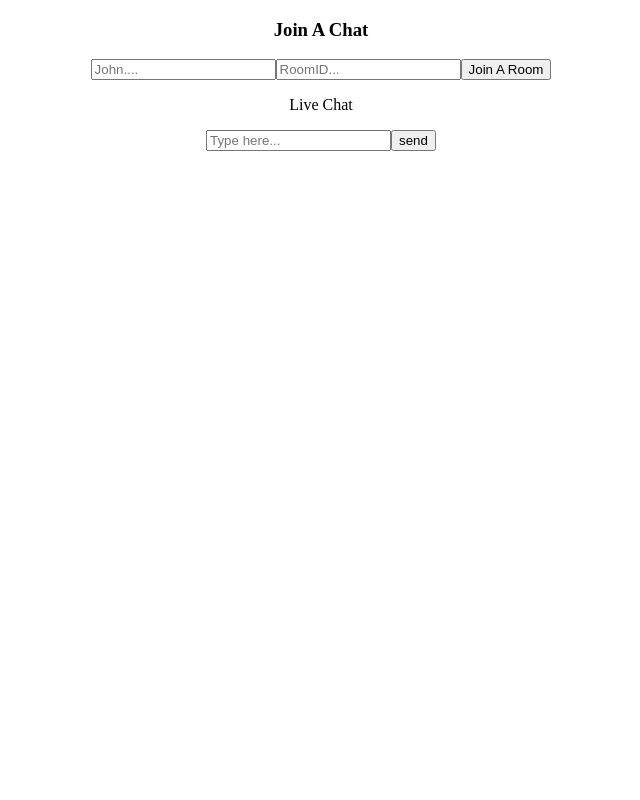
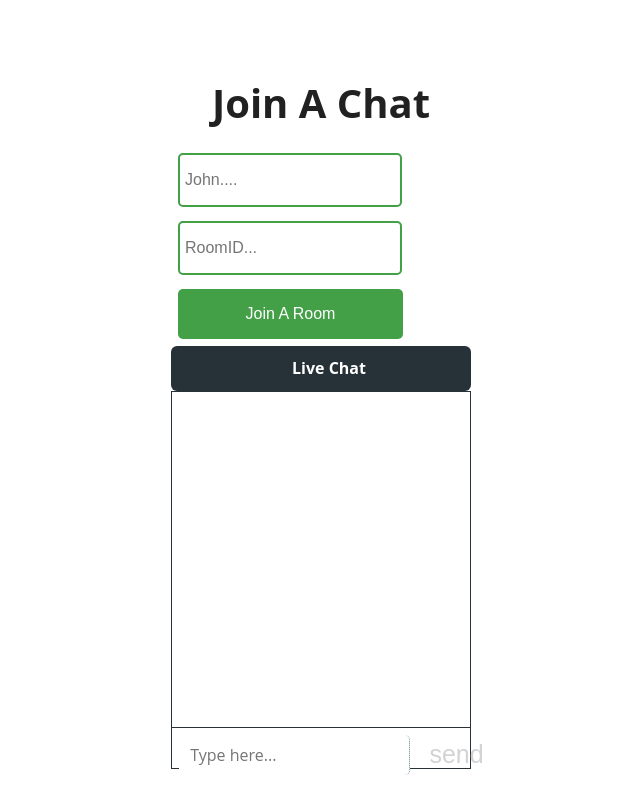
Before and after one commit to Ryan-Caruth/chatapp-client, a React (Create React App) app: page / in a window 1280 px wide. Shown: the whole page, without its empty margins (319-959 px from the left). Built offline with nearby package versions, Linux system fonts and the light colour scheme; no server answers.

Commit message:
Added styling to chat app

```diff
--- a/src/App.css
+++ b/src/App.css
@@ -1,38 +1,13 @@
 .App {
-  text-align: center;
+  width: 100vw;
+  height: 100vh;
+  background: #fff;
+  color: #212121;
+  font-family: "Open Sans", sans-serif;
+  display: grid;
+  place-items: center;
 }
-
-.App-logo {
-  height: 40vmin;
-  pointer-events: none;
+body {
+  margin: 0%;
+  padding: 0%;
 }
-
-@media (prefers-reduced-motion: no-preference) {
-  .App-logo {
-    animation: App-logo-spin infinite 20s linear;
-  }
-}
-
-.App-header {
-  background-color: #282c34;
-  min-height: 100vh;
-  display: flex;
-  flex-direction: column;
-  align-items: center;
-  justify-content: center;
-  font-size: calc(10px + 2vmin);
-  color: white;
-}
-
-.App-link {
-  color: #61dafb;
-}
-
-@keyframes App-logo-spin {
-  from {
-    transform: rotate(0deg);
-  }
-  to {
-    transform: rotate(360deg);
-  }
-}
--- a/src/components/chat/Chat.js
+++ b/src/components/chat/Chat.js
@@ -1,4 +1,5 @@
 import React, { useEffect, useState } from "react";
+import "./styles.css"
 
 const Chat = ({ socket, username, room }) => {
   const [currentMessage, setCurrentMessage] = useState("");
@@ -30,7 +31,7 @@
     }, [socket]);
 
   return (
-    <div>
+    <div className="chat-window">
       <div className="chat-header">
         <p>Live Chat</p>
       </div>
--- /dev/null
+++ b/src/components/chat/styles.css
@@ -0,0 +1,144 @@
+.chat-window {
+    width: 300px;
+    height: 420px;
+}
+
+.chat-window p {
+    margin: 0;
+}
+
+.chat-window .chat-header {
+    height: 45px;
+    border-radius: 6px;
+    background: #263238;
+    position: relative;
+    cursor: pointer;
+}
+
+.chat-window .chat-header p {
+    display: block;
+    padding: 0 1em 0 2em;
+    color: #fff;
+    font-weight: 700;
+    line-height: 45px;
+}
+
+.chat-window .chat-body {
+    height: calc(450px - (45px + 70px));
+    border: 1px solid #263238;
+    background: #fff;
+
+    position: relative;
+}
+
+.chat-window .chat-body .message-container {
+    width: 100%;
+    height: 100%;
+    overflow-y: scroll;
+    overflow-x: hidden;
+}
+
+.chat-window .chat-body .message-container::-webkit-scrollbar {
+    display: none;
+}
+
+.chat-window .chat-body .message {
+    height: auto;
+    padding: 10px;
+    display: flex;
+}
+
+.chat-window .chat-body .message .message-content {
+    width: auto;
+    height: auto;
+    min-height: 40px;
+    max-width: 120px;
+    background-color: #43a047;
+    border-radius: 5px;
+    color: white;
+    display: flex;
+    align-items: center;
+    margin-right: 5px;
+    margin-left: 5px;
+    padding-right: 5px;
+    padding-left: 5px;
+    overflow-wrap: break-word;
+    word-break: break-word;
+}
+
+#you {
+    justify-content: flex-start;
+}
+
+#you .message-content {
+    justify-content: flex-start;
+}
+
+#you .message-meta {
+    justify-content: flex-start;
+    margin-left: 5px;
+}
+
+#other {
+    justify-content: flex-end;
+}
+
+#other .message-content {
+    justify-content: flex-end;
+    background-color: cornflowerblue;
+}
+
+#other .message-meta {
+    justify-content: flex-end;
+    margin-right: 5px;
+}
+
+.message-meta #author {
+    margin-left: 10px;
+    font-weight: bold;
+}
+
+.chat-window .chat-body .message .message-meta {
+    display: flex;
+    font-size: 12px;
+}
+
+.chat-window .chat-footer {
+    height: 40px;
+    border: 1px solid #263238;
+    border-top: none;
+    display: flex;
+}
+
+.chat-window .chat-footer input {
+    height: 100%;
+    flex: 85%;
+    border: 0;
+    padding: 0 0.7em;
+    font-size: 1em;
+    border-right: 1px dotted #607d8b;
+
+    outline: none;
+    font-family: "Open Sans", sans-serif;
+}
+
+.chat-window .chat-footer button {
+    border: 0;
+    display: grid;
+    place-items: center;
+    cursor: pointer;
+    flex: 15%;
+    height: 100%;
+    background: transparent;
+    outline: none;
+    font-size: 25px;
+    color: lightgray;
+}
+
+.chat-window .chat-footer button:hover {
+    color: #43a047;
+}
+
+.hide {
+    opacity: 0 !important;
+}
--- a/src/components/rooms/Room.js
+++ b/src/components/rooms/Room.js
@@ -2,6 +2,7 @@
 import io from "socket.io-client";
 import { useState } from "react";
 import Chat from "../chat/Chat";
+import "./styles.css"
 
 const socket = io("http://localhost:5000");
 
@@ -17,7 +18,7 @@
   };
 
   return (
-    <div className="App">
+    <div className="joinChatContainer">
       <h3>Join A Chat</h3>
       <input
         type="text"
--- /dev/null
+++ b/src/components/rooms/styles.css
@@ -0,0 +1,37 @@
+.joinChatContainer {
+    display: flex;
+    flex-direction: column;
+    text-align: center;
+}
+
+.joinChatContainer h3 {
+    font-size: 2.5rem;
+    margin-bottom: 1rem;
+}
+
+.joinChatContainer input {
+    width: 210px;
+    height: 40px;
+    margin: 7px;
+    border: 2px solid #43a047;
+    border-radius: 5px;
+    padding: 5px;
+    font-size: 16px;
+}
+
+.joinChatContainer button {
+    width: 225px;
+    height: 50px;
+    margin: 7px;
+    border: none;
+    border-radius: 5px;
+    padding: 5px;
+    font-size: 16px;
+    background: #43a047;
+    color: #fff;
+    cursor: pointer;
+}
+
+.joinChatContainer button:hover {
+    background: #2e7d32;
+}
```
